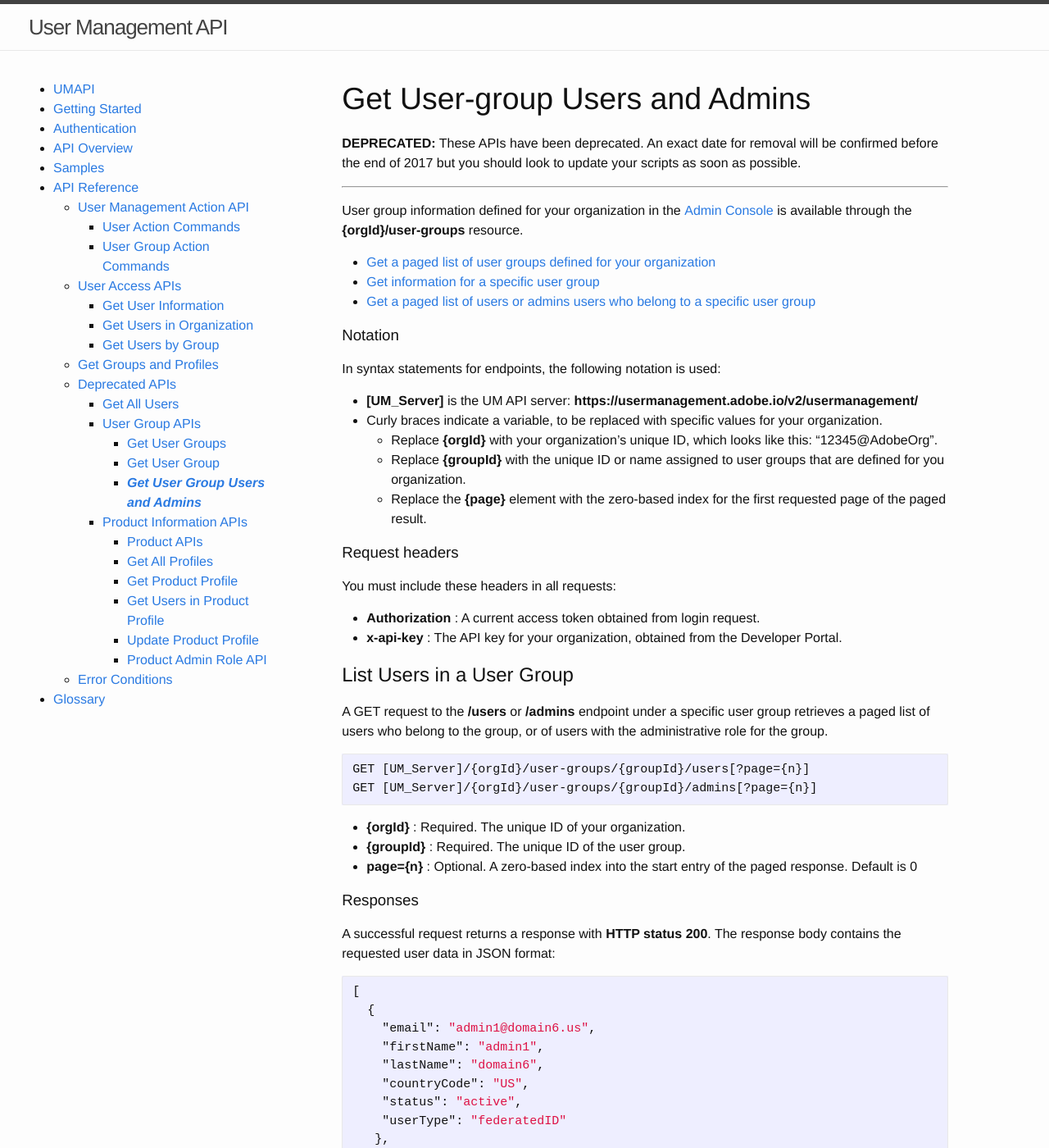
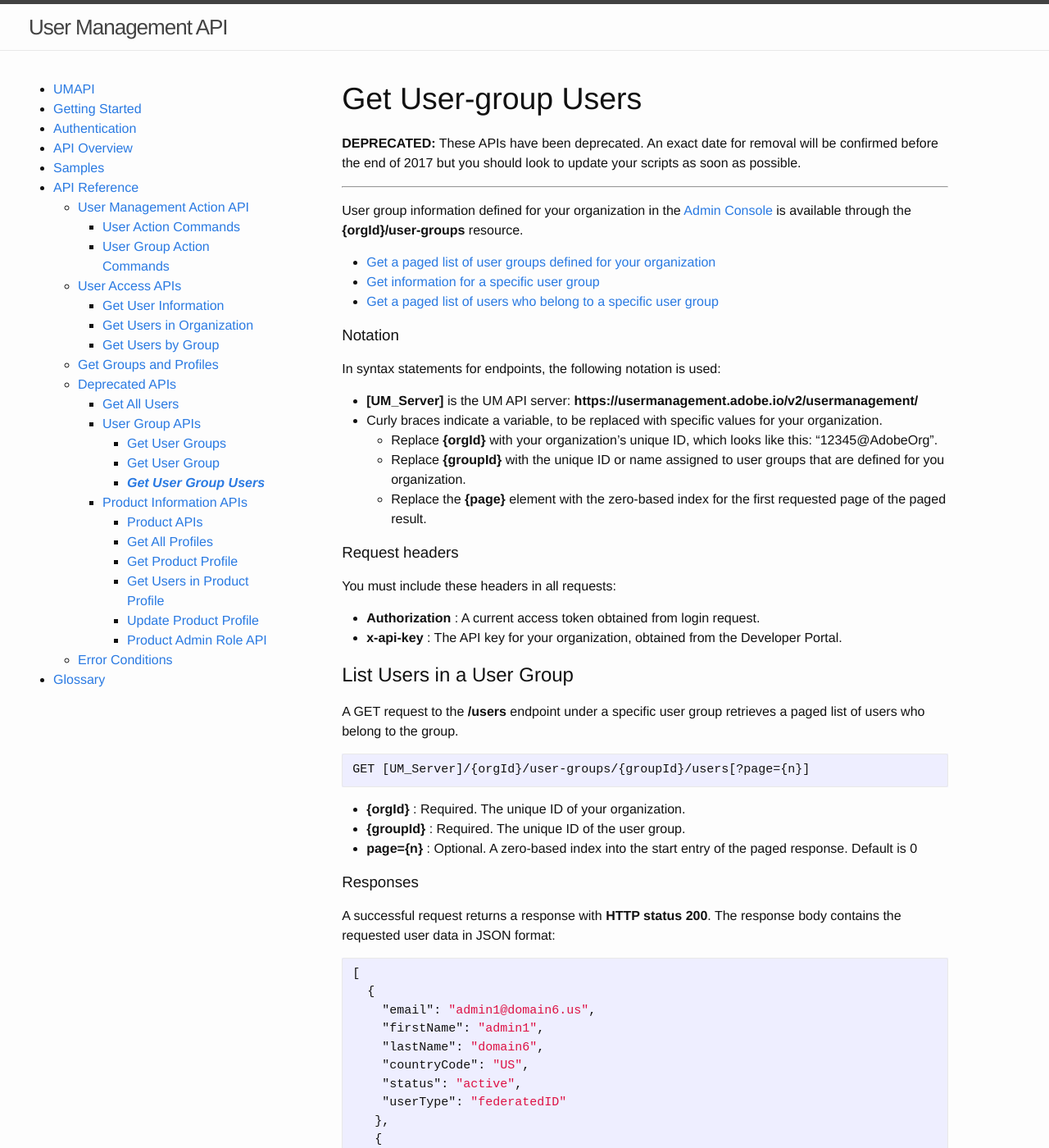
Before and after one commit to adobe-apiplatform/umapi-documentation, a Jekyll site: the page built from docs/en/api/QueryUserGroups.md, in a window 1280 px wide and 1400 px high. Shown: the whole window at 82% size. Built offline with Jekyll 4.4.1, drawn with Linux system fonts in a browser that asks for light colours.

Commit message:
Remove mention of usergroup admins

````diff
--- a/docs/en/api/QueryUserGroups.md
+++ b/docs/en/api/QueryUserGroups.md
@@ -1,22 +1,22 @@
 ---
 layout: default
-nav_link: Get User Group Users and Admins
+nav_link: Get User Group Users
 nav_order: 463
 nav_level: 4
 lang: en
-title: Get User Group Users and Admins
+title: Get User Group Users
 ---
-# <a name="queryUserGroups" class="api-ref-title">Get User-group Users and Admins</a>
+# <a name="queryUserGroups" class="api-ref-title">Get User-group Users</a>
 
 **DEPRECATED:** These APIs have been deprecated. An exact date for removal will be confirmed before the end of 2017 but you should look to update your scripts as soon as possible.
 
 <hr class="api-ref-rule">
 
-User group information defined for your organization in the [Admin Console](https://adminconsole.adobe.com/enterprise/) is available through the **{orgId}/user-groups** resource.
+User group information defined for your organization in the [Admin Console](https://adminconsole.adobe.com/enterprise/) is available through the **{orgId}/user-groups** resource.
 
 * [Get a paged list of user groups defined for your organization](getUserGroups.md)
 * [Get information for a specific user group](getUserGroup.md)
-* [Get a paged list of users or admins users who belong to a specific user group](#users)
+* [Get a paged list of users who belong to a specific user group](#users)
 
 ### Notation
 
@@ -37,11 +37,10 @@ You must include these headers in all requests:
 
 ## <a name="users" class="api-ref-subtitle">List Users in a User Group</a>
 
-A GET request to the **/users** or **/admins** endpoint under a specific user group retrieves a paged list of users who belong to the group, or of users with the administrative role for the group.
+A GET request to the **/users** endpoint under a specific user group retrieves a paged list of users who belong to the group.
 
 ```
 GET [UM_Server]/{orgId}/user-groups/{groupId}/users[?page={n}]
-GET [UM_Server]/{orgId}/user-groups/{groupId}/admins[?page={n}]
 ```
 
 * **{orgId}** : Required. The unique ID of your organization.
@@ -62,14 +61,13 @@ A successful request returns a response with **HTTP status 200**. The response b
     "status": "active",
     "userType": "federatedID"
    },
-  {
+   {
     "email": "anksharm@adobe.com",
     "firstName": "ankush",
     "lastName": "kumar",
     "countryCode": "IN",
     "status": "active",
     "userType": "adobeID"
-   },
-   ...
+   }
   ]
 ```
````
Also changed, not shown: docs/en/api/usergroup.md (+1 -12 lines).
